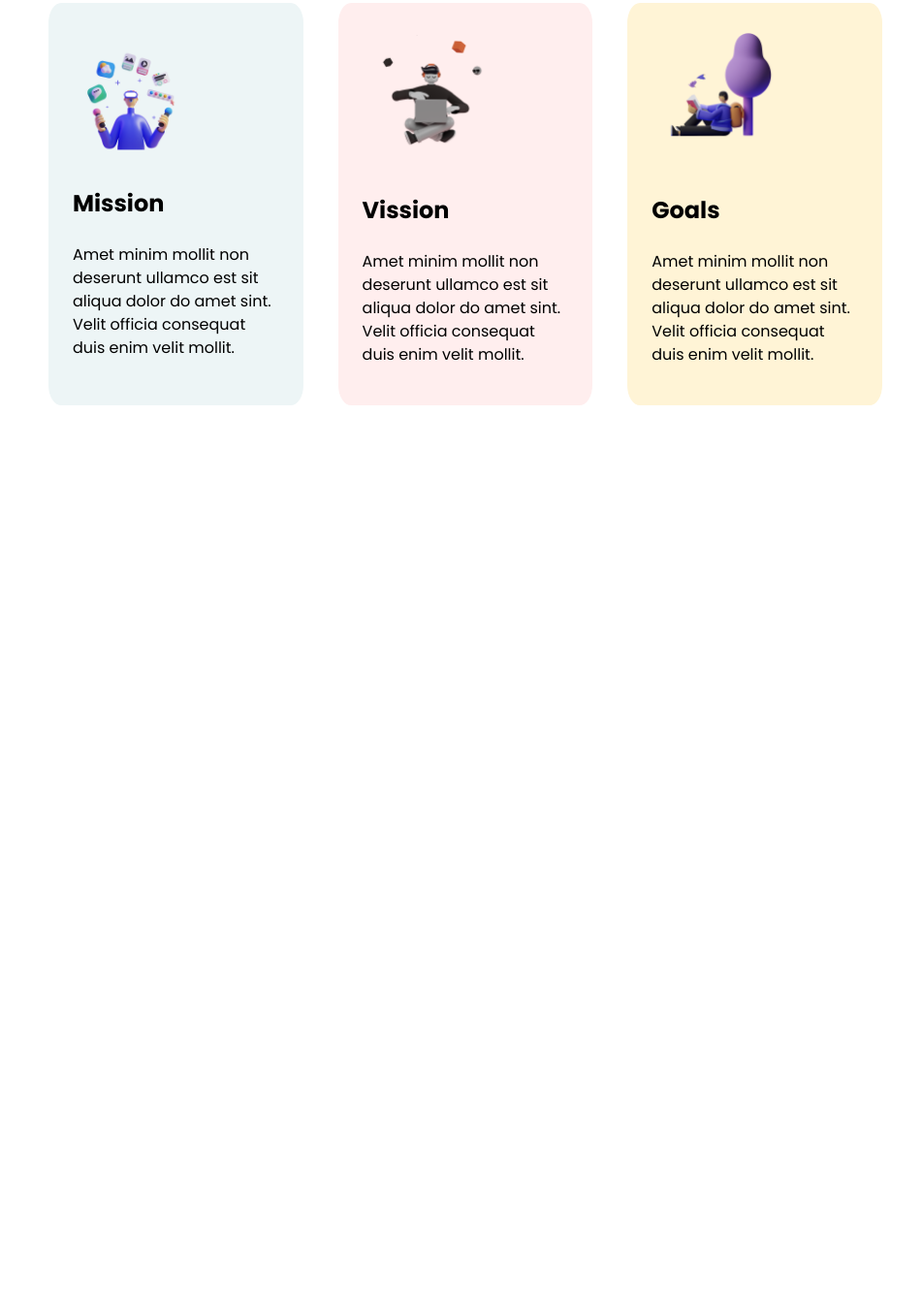
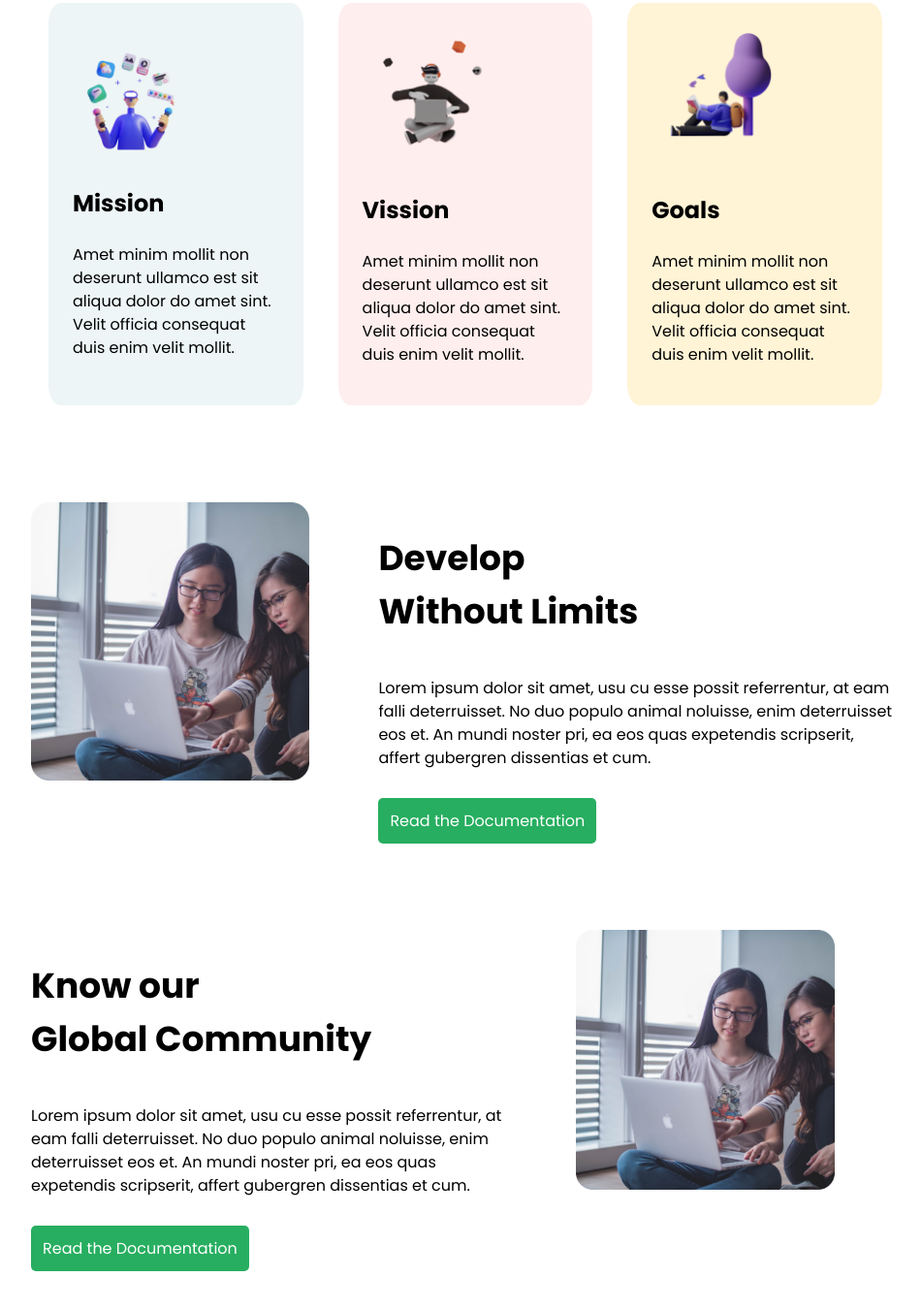
Before and after one commit to biplopx/mission-portfolio, a plain HTML site: page index.html in a window 1280 px wide. Shown: the part 991-2341 px from the top of the page at 97% size, without its empty margins (160-1111 px from the left). Before the commit the page ends 1459 px from the top, so only its background shows below. Drawn offline with Linux system fonts and the light colour scheme.

Commit message:
Develop & Community

```diff
--- a/index.html
+++ b/index.html
@@ -32,7 +32,7 @@
     </section>
     <!-- Focus Banner End -->
     <!-- My Mission -->
-    <section class="my-mission pl-pr">
+    <section class="my-mission pt-pb pl-pr">
       <h1>My Mission <span class="primary-color">2020</span></h1>
       <div class="flexible">
         <div class="mission-item">
@@ -62,5 +62,39 @@
       </div>
     </section>
     <!-- My Mission End -->
+    <!-- Develop -->
+    <section class="develop flexible pt-pb pl-pr">
+      <div class="develop-img">
+        <img src="/images/pictures/coding.png" alt="coding" />
+      </div>
+      <div class="develop-text">
+        <h2 class="m-heading">Develop<br />Without Limits</h2>
+        <p>
+          Lorem ipsum dolor sit amet, usu cu esse possit referrentur, at eam
+          falli deterruisset. No duo populo animal noluisse, enim deterruisset
+          eos et. An mundi noster pri, ea eos quas expetendis scripserit, affert
+          gubergren dissentias et cum.
+        </p>
+        <a href="/" class="btn">Read the Documentation</a>
+      </div>
+    </section>
+    <!-- Develop End -->
+    <!-- Community Start -->
+    <section class="flexible pt-pb pl-pr">
+      <div class="com-text">
+        <h2 class="m-heading">Know our<br />Global Community</h2>
+        <p>
+          Lorem ipsum dolor sit amet, usu cu esse possit referrentur, at eam
+          falli deterruisset. No duo populo animal noluisse, enim deterruisset
+          eos et. An mundi noster pri, ea eos quas expetendis scripserit, affert
+          gubergren dissentias et cum.
+        </p>
+        <a href="/" class="btn">Read the Documentation</a>
+      </div>
+      <div class="com-img">
+        <img src="/images/pictures/coding.png" alt="coding" />
+      </div>
+    </section>
+    <!-- Community End -->
   </body>
 </html>
--- a/style.css
+++ b/style.css
@@ -24,6 +24,13 @@ p {
   line-height: 1.5;
   margin: 40px 0px;
 }
+.pt-pb {
+  padding-top: 50px;
+  padding-bottom: 50px;
+}
+.m-heading {
+  font-size: 36px;
+}
 /* Focus banner */
 .focus-banner {
   padding-top: 100px;
@@ -36,6 +43,8 @@ p {
   font-size: 60px;
   font-family: "Yeseva One", cursive;
   line-height: 1.4;
+  border-left: 5px solid #27ae60;
+  padding-left: 20px;
 }
 .focus-text a {
   margin: 40px 0px;
@@ -50,10 +59,6 @@ p {
   margin: auto;
 }
 /* My Misson */
-.my-mission {
-  padding-top: 50px;
-  padding-bottom: 50px;
-}
 .my-mission h1 {
   font-size: 48px;
   font-weight: 700;
@@ -81,3 +86,25 @@ p {
 #missionbg-3 {
   background: #fff4d6;
 }
+/* Develop */
+.develop-img {
+  width: 40%;
+}
+.develop-img img {
+  width: 80%;
+}
+.develop-text {
+  width: 60%;
+}
+/* Community*/
+.com-text {
+  width: 60%;
+  padding-right: 60px;
+}
+.com-img {
+  width: 40%;
+  padding-left: px;
+}
+.com-img img {
+  width: 80%;
+}
```
